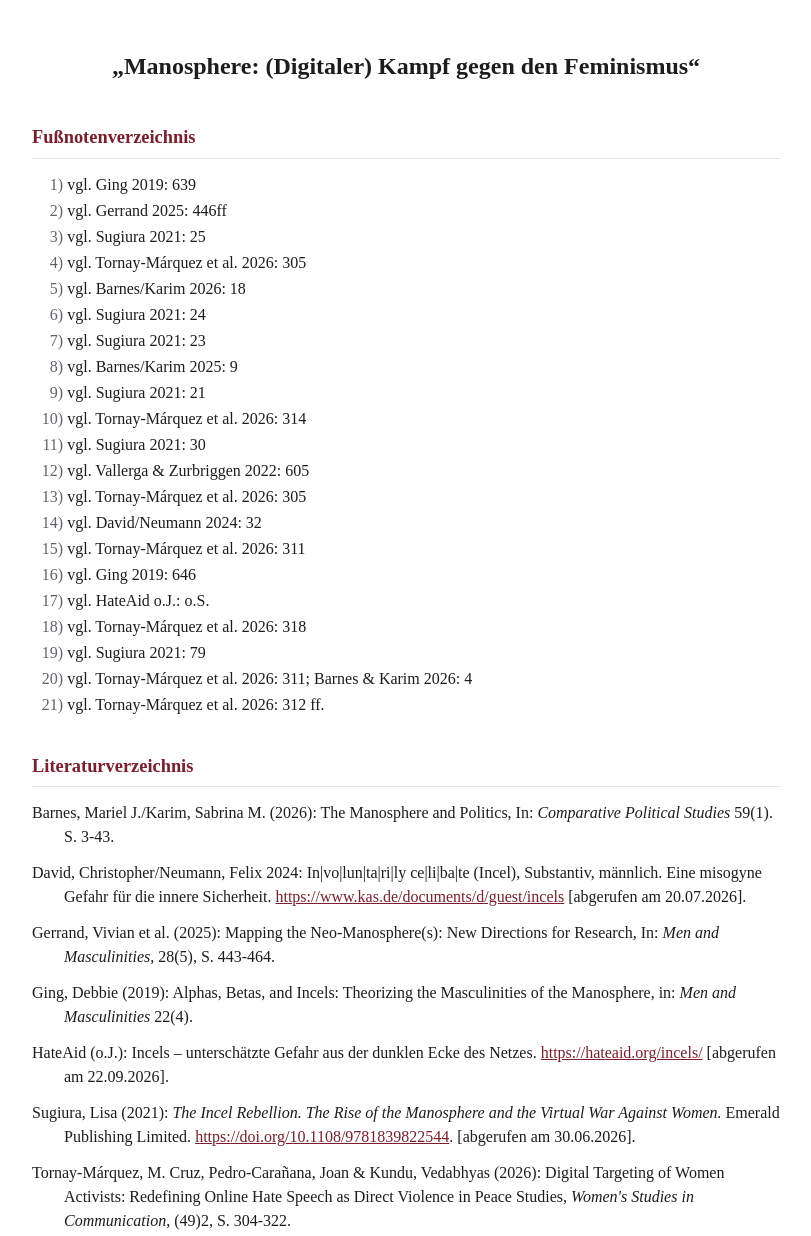
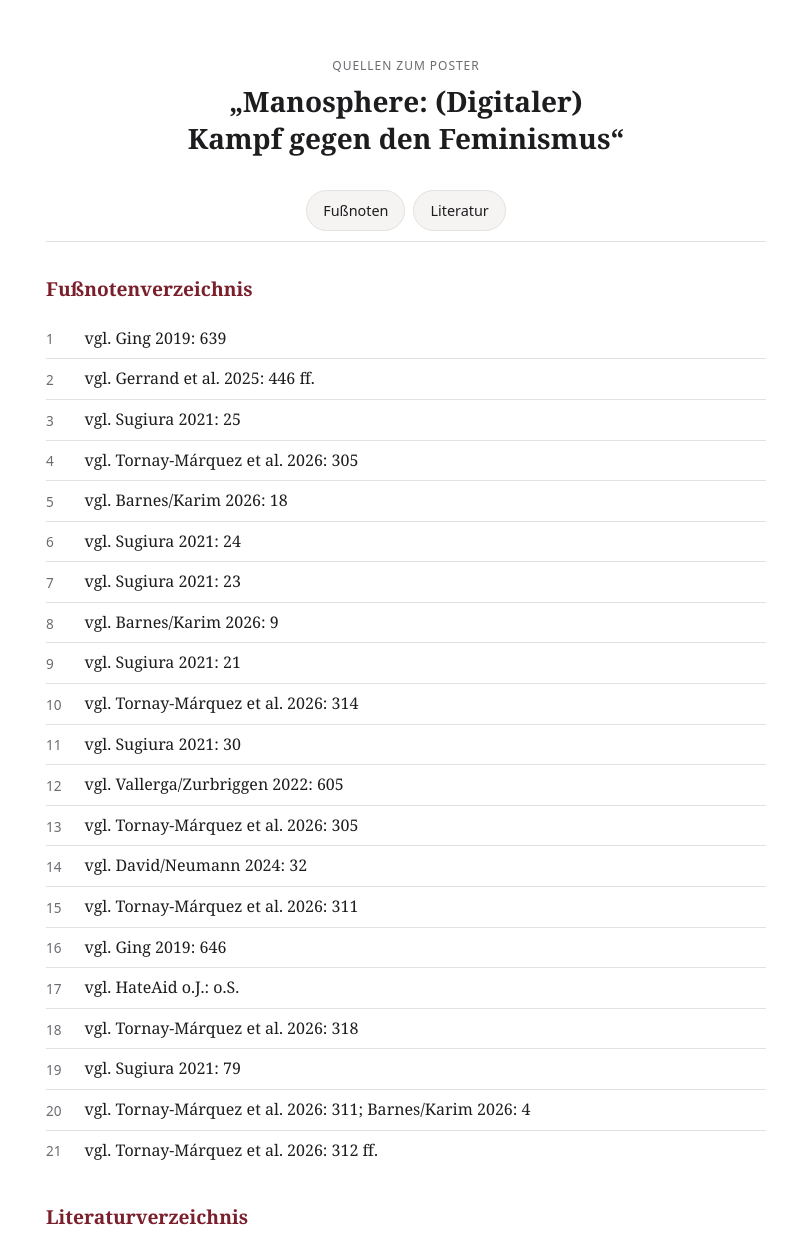
Before and after one commit to louis-dev05/louis-dev05.github.io, a plain HTML site: page index.html in a window 1280 px wide. Shown: the top 1236 px of the page, without its empty margins (234-1045 px from the left). Drawn offline with Linux system fonts and the light colour scheme.

Commit message:
Add files via upload

```diff
--- a/index.html
+++ b/index.html
@@ -2,104 +2,192 @@
 <html lang="de">
 <head>
 <meta charset="UTF-8">
-<meta name="viewport" content="width=device-width, initial-scale=1">
-<title>Manosphere – Verzeichnisse</title>
+<meta name="viewport" content="width=device-width, initial-scale=1, viewport-fit=cover">
+<meta name="theme-color" content="#ffffff" media="(prefers-color-scheme: light)">
+<meta name="theme-color" content="#161618" media="(prefers-color-scheme: dark)">
+<title>Manosphere – Quellen</title>
 <style>
   :root {
     --bg: #ffffff;
+    --surface: #f6f4f2;
     --text: #1d1d1f;
-    --muted: #5f6368;
+    --muted: #6b6b70;
     --accent: #7a1f2b;
-    --rule: #e2e2e2;
+    --rule: #e4e1de;
   }
   @media (prefers-color-scheme: dark) {
     :root {
       --bg: #161618;
+      --surface: #202023;
       --text: #ececec;
       --muted: #a0a0a5;
-      --accent: #e07a86;
+      --accent: #e8909a;
       --rule: #333338;
     }
   }
   * { box-sizing: border-box; }
+  html { -webkit-text-size-adjust: 100%; text-size-adjust: 100%; scroll-behavior: smooth; }
   body {
     margin: 0;
     background: var(--bg);
     color: var(--text);
-    font-family: "Times New Roman", Georgia, serif;
-    font-size: 12pt;
-    line-height: 1.5;
+    font-family: Georgia, "Times New Roman", serif;
+    font-size: 17px;
+    line-height: 1.6;
   }
   main {
-    max-width: 780px;
+    max-width: 760px;
     margin: 0 auto;
-    padding: 48px 16px 64px;
+    padding: 40px 20px 64px;
+    padding-left: max(20px, env(safe-area-inset-left));
+    padding-right: max(20px, env(safe-area-inset-right));
+  }
+  .eyebrow {
+    font-family: system-ui, -apple-system, "Segoe UI", sans-serif;
+    font-size: 0.75rem;
+    letter-spacing: 0.08em;
+    text-transform: uppercase;
+    color: var(--muted);
+    text-align: center;
+    margin: 0 0 8px;
   }
   h1 {
-    font-size: 1.5rem;
+    font-size: clamp(1.35rem, 5vw, 1.75rem);
+    line-height: 1.3;
     text-align: center;
-    margin: 0 0 40px;
-    font-weight: bold;
+    margin: 0 0 24px;
+    text-wrap: balance;
   }
+
+  /* Sprungnavigation */
+  nav {
+    position: sticky;
+    top: 0;
+    z-index: 10;
+    display: flex;
+    gap: 8px;
+    justify-content: center;
+    padding: 10px 0;
+    margin: 0 0 8px;
+    background: var(--bg);
+    border-bottom: 1px solid var(--rule);
+  }
+  nav a {
+    font-family: system-ui, -apple-system, "Segoe UI", sans-serif;
+    font-size: 0.9rem;
+    text-decoration: none;
+    color: var(--text);
+    background: var(--surface);
+    border: 1px solid var(--rule);
+    border-radius: 999px;
+    padding: 8px 16px;
+    min-height: 40px;
+    display: inline-flex;
+    align-items: center;
+  }
+
   h2 {
-    font-size: 1.15rem;
-    margin: 36px 0 14px;
-    padding-bottom: 6px;
-    border-bottom: 1px solid var(--rule);
+    font-size: 1.2rem;
+    margin: 32px 0 14px;
     color: var(--accent);
+    scroll-margin-top: 72px;
   }
+
+  /* Fußnoten: Nummer in fester Spalte */
   ol.footnotes {
+    list-style: none;
     margin: 0;
-    padding-left: 2.2em;
+    padding: 0;
+    counter-reset: fn;
   }
   ol.footnotes li {
-    margin: 2px 0;
+    counter-increment: fn;
+    display: grid;
+    grid-template-columns: 2.4em 1fr;
+    padding: 7px 0;
+    border-bottom: 1px solid var(--rule);
   }
-  ol.footnotes li::marker {
-    content: counter(list-item) ") ";
+  ol.footnotes li:last-child { border-bottom: 0; }
+  ol.footnotes li::before {
+    content: counter(fn);
+    font-family: system-ui, -apple-system, "Segoe UI", sans-serif;
+    font-variant-numeric: tabular-nums;
+    font-size: 0.85rem;
     color: var(--muted);
+    padding-top: 0.2em;
   }
+
+  /* Literatur: auf dem Handy als Karten */
   ul.bibliography {
     list-style: none;
     margin: 0;
     padding: 0;
+    display: flex;
+    flex-direction: column;
+    gap: 12px;
   }
   ul.bibliography li {
-    padding-left: 2em;
-    text-indent: -2em;
-    margin-bottom: 12px;
+    background: var(--surface);
+    border: 1px solid var(--rule);
+    border-radius: 10px;
+    padding: 14px 16px;
   }
   a {
     color: var(--accent);
-    word-break: break-all;
+    overflow-wrap: anywhere;
+    text-underline-offset: 2px;
   }
+
+  /* Größere Bildschirme: klassisches Verzeichnis mit hängendem Einzug */
+  @media (min-width: 700px) {
+    body { font-size: 16px; }
+    main { padding-top: 56px; }
+    ul.bibliography { gap: 0; }
+    ul.bibliography li {
+      background: none;
+      border: 0;
+      border-radius: 0;
+      padding: 0 0 12px 2em;
+      text-indent: -2em;
+    }
+  }
+
   @media print {
-    :root { --bg: #fff; --text: #000; --accent: #000; --muted: #000; --rule: #999; }
+    :root { --bg: #fff; --surface: #fff; --text: #000; --accent: #000; --muted: #000; --rule: #fff; }
+    body { font-family: "Times New Roman", serif; font-size: 12pt; }
+    nav, .eyebrow { display: none; }
     main { padding: 0; }
     a { color: #000; text-decoration: none; }
+    ul.bibliography li { background: none; border: 0; padding: 0 0 10px 2em; text-indent: -2em; }
     h2 { break-after: avoid; }
   }
 </style>
 </head>
 <body>
 <main>
+  <p class="eyebrow">Quellen zum Poster</p>
   <h1>„Manosphere: (Digitaler) Kampf gegen den Feminismus“</h1>
 
+  <nav aria-label="Abschnitte">
+    <a href="#fussnoten">Fußnoten</a>
+    <a href="#literatur">Literatur</a>
+  </nav>
+
   <section>
-    <h2>Fußnotenverzeichnis</h2>
+    <h2 id="fussnoten">Fußnotenverzeichnis</h2>
     <ol class="footnotes">
       <li>vgl. Ging 2019: 639</li>
-      <li>vgl. Gerrand 2025: 446ff</li>
+      <li>vgl. Gerrand et al. 2025: 446 ff.</li>
       <li>vgl. Sugiura 2021: 25</li>
       <li>vgl. Tornay-Márquez et al. 2026: 305</li>
       <li>vgl. Barnes/Karim 2026: 18</li>
       <li>vgl. Sugiura 2021: 24</li>
       <li>vgl. Sugiura 2021: 23</li>
-      <li>vgl. Barnes/Karim 2025: 9</li>
+      <li>vgl. Barnes/Karim 2026: 9</li>
       <li>vgl. Sugiura 2021: 21</li>
       <li>vgl. Tornay-Márquez et al. 2026: 314</li>
       <li>vgl. Sugiura 2021: 30</li>
-      <li>vgl. Vallerga &amp; Zurbriggen 2022: 605</li>
+      <li>vgl. Vallerga/Zurbriggen 2022: 605</li>
       <li>vgl. Tornay-Márquez et al. 2026: 305</li>
       <li>vgl. David/Neumann 2024: 32</li>
       <li>vgl. Tornay-Márquez et al. 2026: 311</li>
@@ -107,22 +195,22 @@
       <li>vgl. HateAid o.J.: o.S.</li>
       <li>vgl. Tornay-Márquez et al. 2026: 318</li>
       <li>vgl. Sugiura 2021: 79</li>
-      <li>vgl. Tornay-Márquez et al. 2026: 311; Barnes &amp; Karim 2026: 4</li>
+      <li>vgl. Tornay-Márquez et al. 2026: 311; Barnes/Karim 2026: 4</li>
       <li>vgl. Tornay-Márquez et al. 2026: 312 ff.</li>
     </ol>
   </section>
 
   <section>
-    <h2>Literaturverzeichnis</h2>
+    <h2 id="literatur">Literaturverzeichnis</h2>
     <ul class="bibliography">
       <li>Barnes, Mariel J./Karim, Sabrina M. (2026): The Manosphere and Politics, In: <i>Comparative Political Studies</i> 59(1). S. 3-43.</li>
-      <li>David, Christopher/Neumann, Felix 2024: In|vo|lun|ta|ri|ly ce|li|ba|te (Incel), Substantiv, männlich. Eine misogyne Gefahr für die innere Sicherheit. <a href="https://www.kas.de/documents/d/guest/incels">https://www.kas.de/documents/d/guest/incels</a> [abgerufen am 20.07.2026].</li>
+      <li>David, Christopher/Neumann, Felix (2024): In|vo|lun|ta|ri|ly ce|li|ba|te (Incel), Substantiv, männlich. Eine misogyne Gefahr für die innere Sicherheit. <a href="https://www.kas.de/documents/d/guest/incels">https://www.kas.de/documents/d/guest/incels</a> [abgerufen am 20.07.2026].</li>
       <li>Gerrand, Vivian et al. (2025): Mapping the Neo-Manosphere(s): New Directions for Research, In: <i>Men and Masculinities</i>, 28(5), S. 443-464.</li>
-      <li>Ging, Debbie (2019): Alphas, Betas, and Incels: Theorizing the Masculinities of the Manosphere, in: <i>Men and Masculinities</i> 22(4).</li>
+      <li>Ging, Debbie (2019): Alphas, Betas, and Incels: Theorizing the Masculinities of the Manosphere, In: <i>Men and Masculinities</i> 22(4), S. 638-657.</li>
       <li>HateAid (o.J.): Incels – unterschätzte Gefahr aus der dunklen Ecke des Netzes. <a href="https://hateaid.org/incels/">https://hateaid.org/incels/</a> [abgerufen am 22.09.2026].</li>
-      <li>Sugiura, Lisa (2021): <i>The Incel Rebellion. The Rise of the Manosphere and the Virtual War Against Women.</i> Emerald Publishing Limited. <a href="https://doi.org/10.1108/9781839822544">https://doi.org/10.1108/9781839822544</a>. [abgerufen am 30.06.2026].</li>
-      <li>Tornay-Márquez, M. Cruz, Pedro-Carañana, Joan &amp; Kundu, Vedabhyas (2026): Digital Targeting of Women Activists: Redefining Online Hate Speech as Direct Violence in Peace Studies, <i>Women's Studies in Communication</i>, (49)2, S. 304-322.</li>
-      <li>Vallerga, Michael/Zurbriggen Eileen L. (2022): Hegemonic masculinities in the ‘Manosphere’: A thematic analysis of beliefs about men and women on The Red Pill and Incel. In: <i>Analyses of Social Issues and Public Policy</i>, 22, S. 602–625.</li>
+      <li>Sugiura, Lisa (2021): <i>The Incel Rebellion. The Rise of the Manosphere and the Virtual War Against Women.</i> Emerald Publishing Limited. <a href="https://doi.org/10.1108/9781839822544">https://doi.org/10.1108/9781839822544</a>.</li>
+      <li>Tornay-Márquez, M. Cruz/Pedro-Carañana, Joan/Kundu, Vedabhyas (2026): Digital Targeting of Women Activists: Redefining Online Hate Speech as Direct Violence in Peace Studies, <i>Women's Studies in Communication</i>, 49(2), S. 304-322.</li>
+      <li>Vallerga, Michael/Zurbriggen, Eileen L. (2022): Hegemonic masculinities in the ‘Manosphere’: A thematic analysis of beliefs about men and women on The Red Pill and Incel. In: <i>Analyses of Social Issues and Public Policy</i>, 22, S. 602–625.</li>
     </ul>
   </section>
 </main>
```
